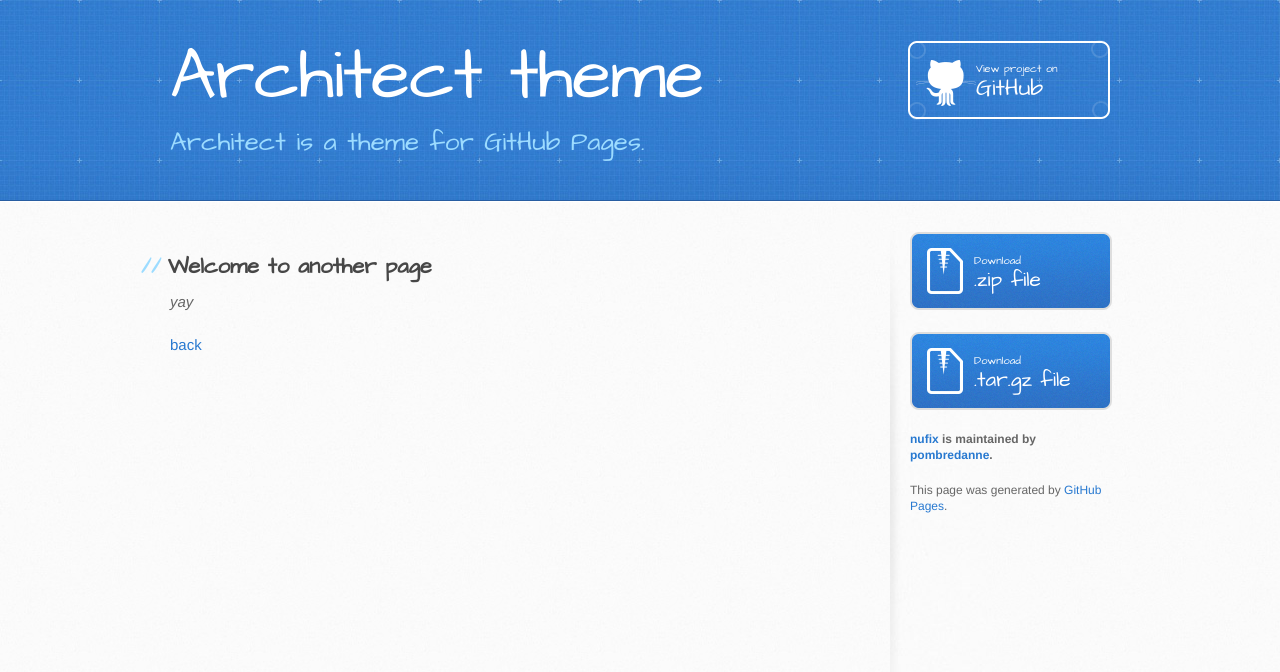
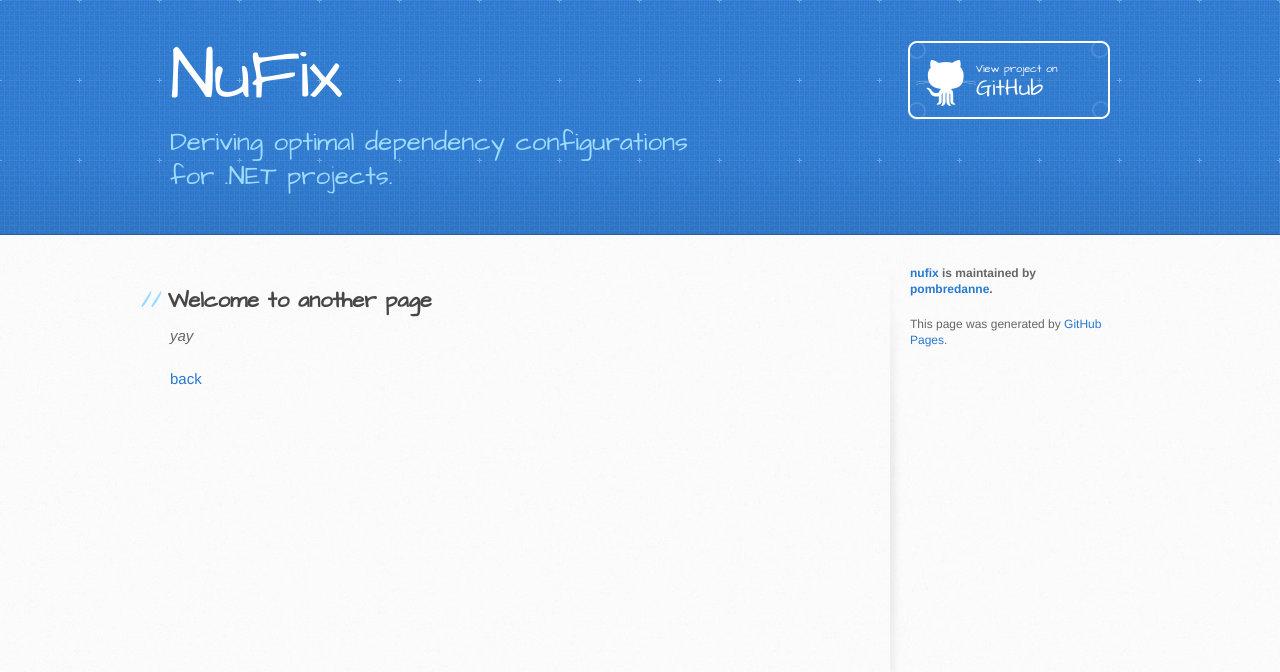
Before and after one commit to pombredanne/nufix, a Jekyll site: the page built from another-page.md, in a window 1280 px wide. Shown: the top 672 px of the page. Built offline with Jekyll 4.4.1, drawn with Linux system fonts in a browser that asks for light colours; our own code applies the rules of GitHub Pages for plain Markdown files.

Commit message:
Update _config.yml

```diff
--- a/_config.yml
+++ b/_config.yml
@@ -1,5 +1,5 @@
-title: Architect theme
-description: Architect is a theme for GitHub Pages.
-show_downloads: true
+title: NuFix
+description: Deriving optimal dependency configurations for .NET projects.
+show_downloads: false
 google_analytics:
 theme: jekyll-theme-architect
```
